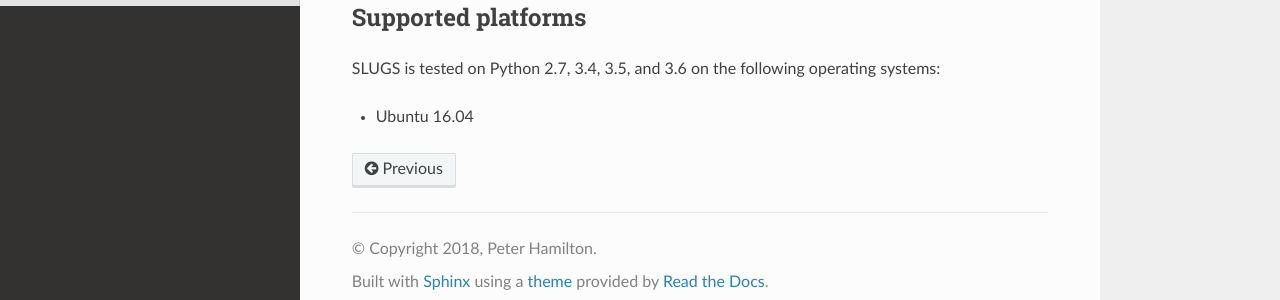
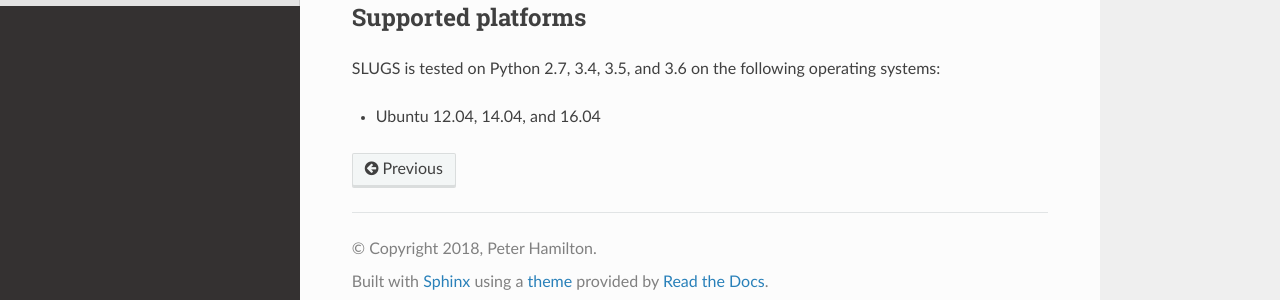
Before and after one commit to OpenKMIP/SLUGS, a Sphinx documentation site: the page built from docs/source/installation.rst, in a window 1280 px wide. Shown: the part 275-575 px from the top of the page. Built offline with Sphinx 7.4.7 and the Read the Docs theme 2.0.0, drawn with Linux system fonts in a browser that asks for light colours.

Commit message:
Updating installation doc to cover more OS versions

```diff
--- a/docs/source/installation.rst
+++ b/docs/source/installation.rst
@@ -11,4 +11,4 @@ Supported platforms
 SLUGS is tested on Python 2.7, 3.4, 3.5, and 3.6 on the following
 operating systems:
 
-* Ubuntu 16.04
+* Ubuntu 12.04, 14.04, and 16.04
```
